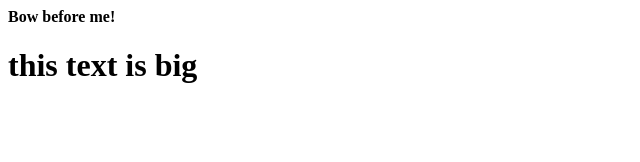
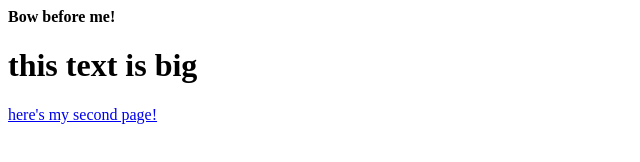
Before and after one commit to TheTsarista/First-webpage, a plain HTML site: page index.html in a window 1280 px wide. Shown: the whole page, without its empty margins (0-640 px from the left). Drawn offline with Linux system fonts and the light colour scheme.

Commit message:
added a link

```diff
--- a/index.html
+++ b/index.html
@@ -1,2 +1,3 @@
 <strong>Bow before me!</strong>
 <h1>this text is big</h1>
+<a href="two.html">here's my second page!</a>
```
Also changed, not shown: two.html (deleted, +0 -1 lines).
